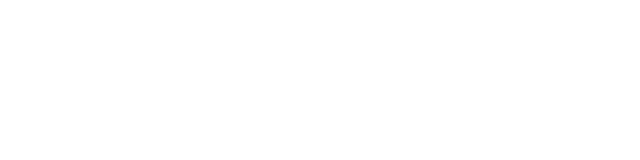
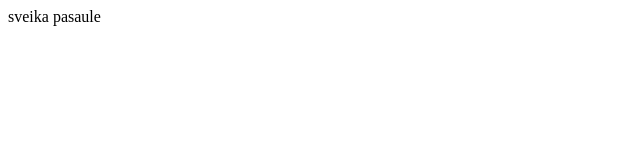
Before and after one commit to 21DP2RJerm/SocTiklsStulbais, a Vue app: page / in a window 1280 px wide. Shown: the top 160 px of the page, without its empty margins (0-640 px from the left). Built offline with nearby package versions, Linux system fonts and the light colour scheme.

Commit message:
izmainas

```diff
--- a/src/App.vue
+++ b/src/SignLogin.vue
@@ -8,7 +8,7 @@
   </header>
 
   <main>
-
+    sveika pasaule
   </main>
 
 </template>
--- a/src/main.js
+++ b/src/main.js
@@ -1,5 +1,5 @@
 import { createApp } from 'vue'
-import App from './App.vue'
+import App from './SignLogin.vue'
 
 import './assets/main.css'
 
```
Also changed, not shown: 1 other file (tests, documents, lock files or other folders).
